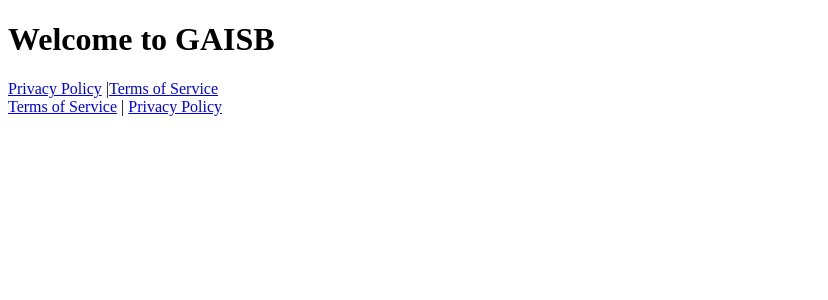
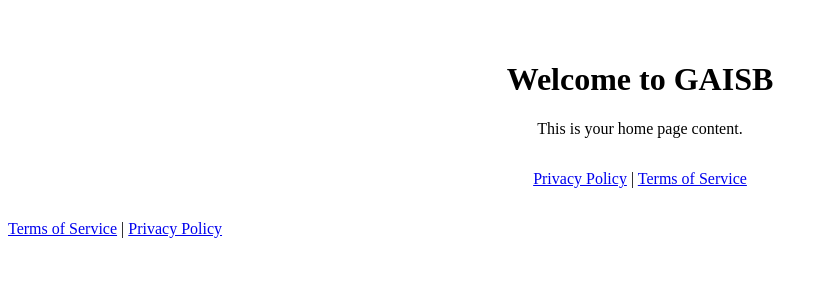
Before and after one commit to mmike070707-png/gaisb-deployment, a Next.js app: page / in a window 1280 px wide. Shown: the top 300 px of the page, without its empty margins (0-828 px from the left). Built offline with nearby package versions, Linux system fonts and the light colour scheme.

Commit message:
Update home page content to display body text

```diff
--- a/app/page.tsx
+++ b/app/page.tsx
@@ -1,11 +1,11 @@
 export default function Home() {
   return (
-    <main>
+    <main style={{ padding: '2rem', textAlign: 'center' }}>
       <h1>Welcome to GAISB</h1>
-      <nav>
-        <a href="/privacy">Privacy Policy</a> |
-        <a href="/terms">Terms of Service</a>
-      </nav>
+      <p>This is your home page content.</p>
+      <div style={{ marginTop: '2rem' }}>
+        <a href="/privacy">Privacy Policy</a> | <a href="/terms">Terms of Service</a>
+      </div>
     </main>
-  )
+  );
 }
```
